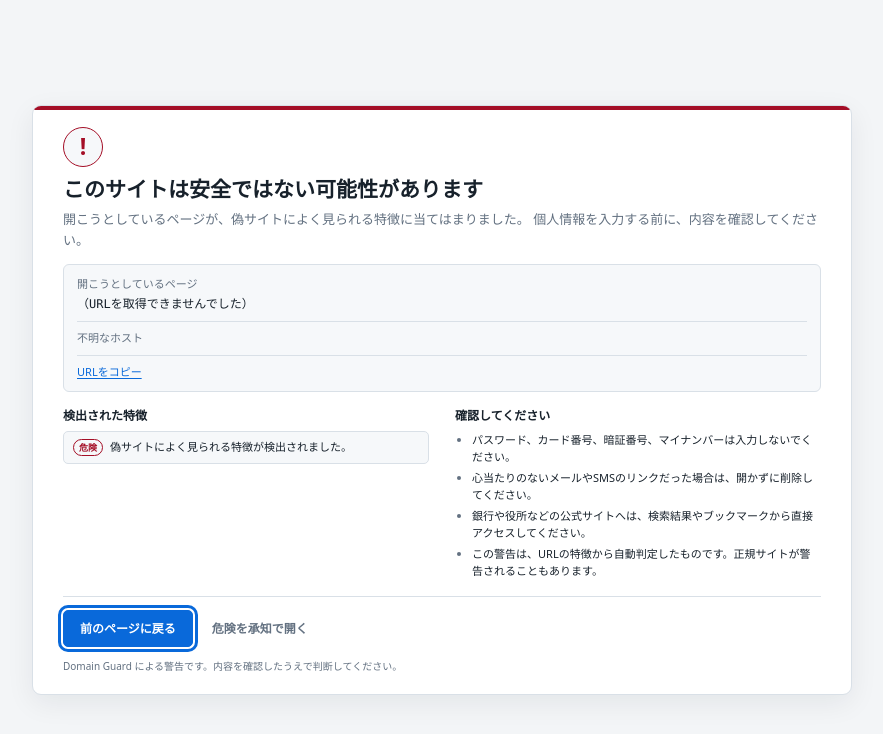
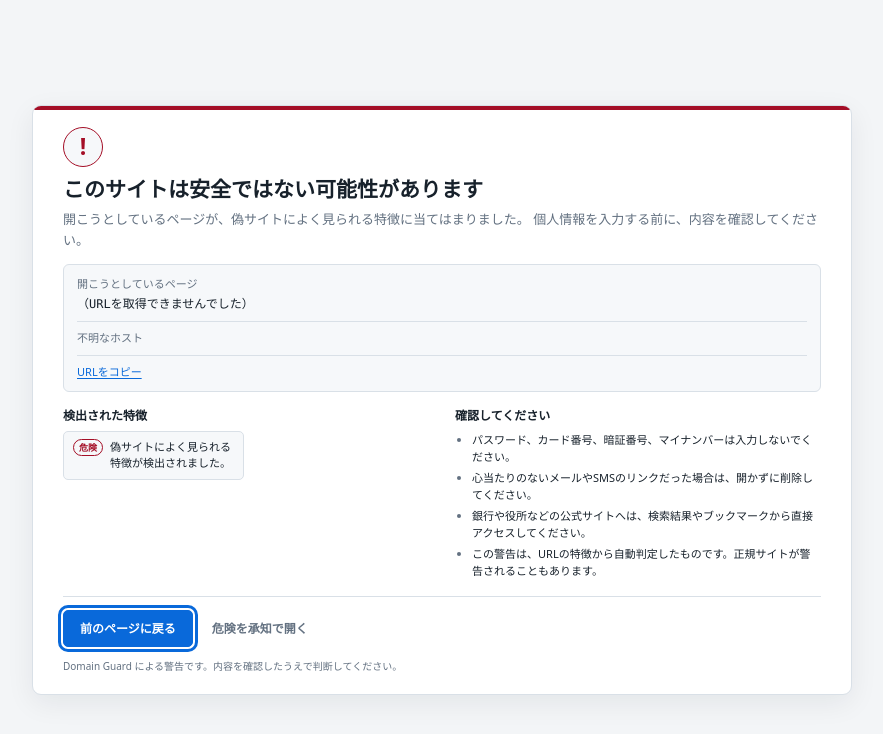
Before and after one commit to akiy2009/domain-guard, a website with bundled scripts: page warning/warning.html in a window 1280 px wide. Shown: the whole page, without its empty margins (198-1081 px from the left). Built offline with nearby package versions, Linux system fonts and the light colour scheme; some packages are replaced by stand-ins of ours.

Commit message:
Keep warning findings compact on desktop screens

```diff
--- a/warning/warning.css
+++ b/warning/warning.css
@@ -136,3 +136,11 @@ h1 { margin-bottom: 5px; font-size: clamp(18px, 2.2vw, 21px); font-weight: 750;
   .score { margin-left: 0; }
 }
 @media (prefers-reduced-motion: reduce) { *, *::before, *::after { transition: none !important; } }
+
+@media (min-width: 681px) {
+  .reasons {
+    display: grid;
+    grid-template-columns: repeat(2, minmax(0, 1fr));
+    align-content: start;
+  }
+}
```
